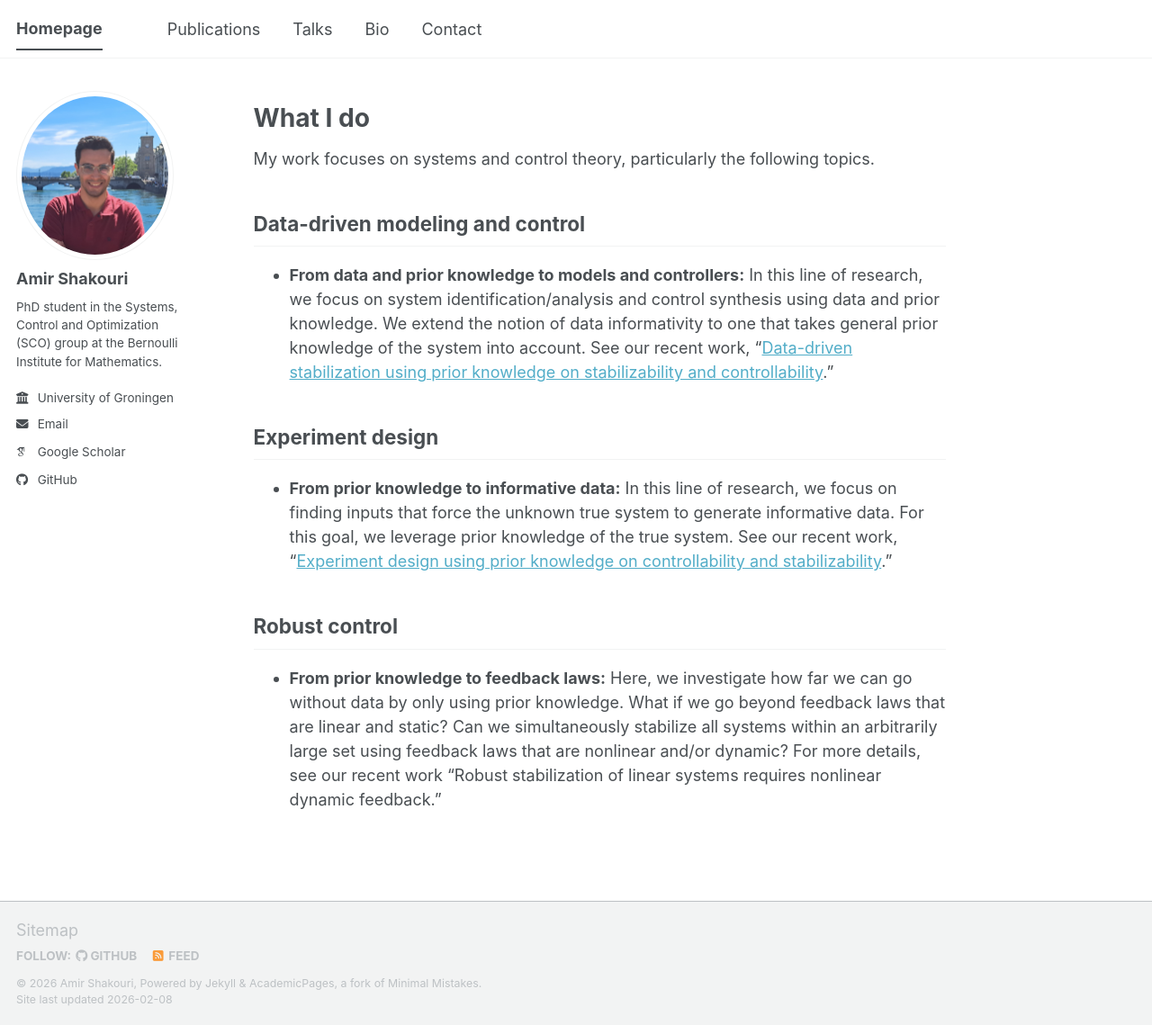
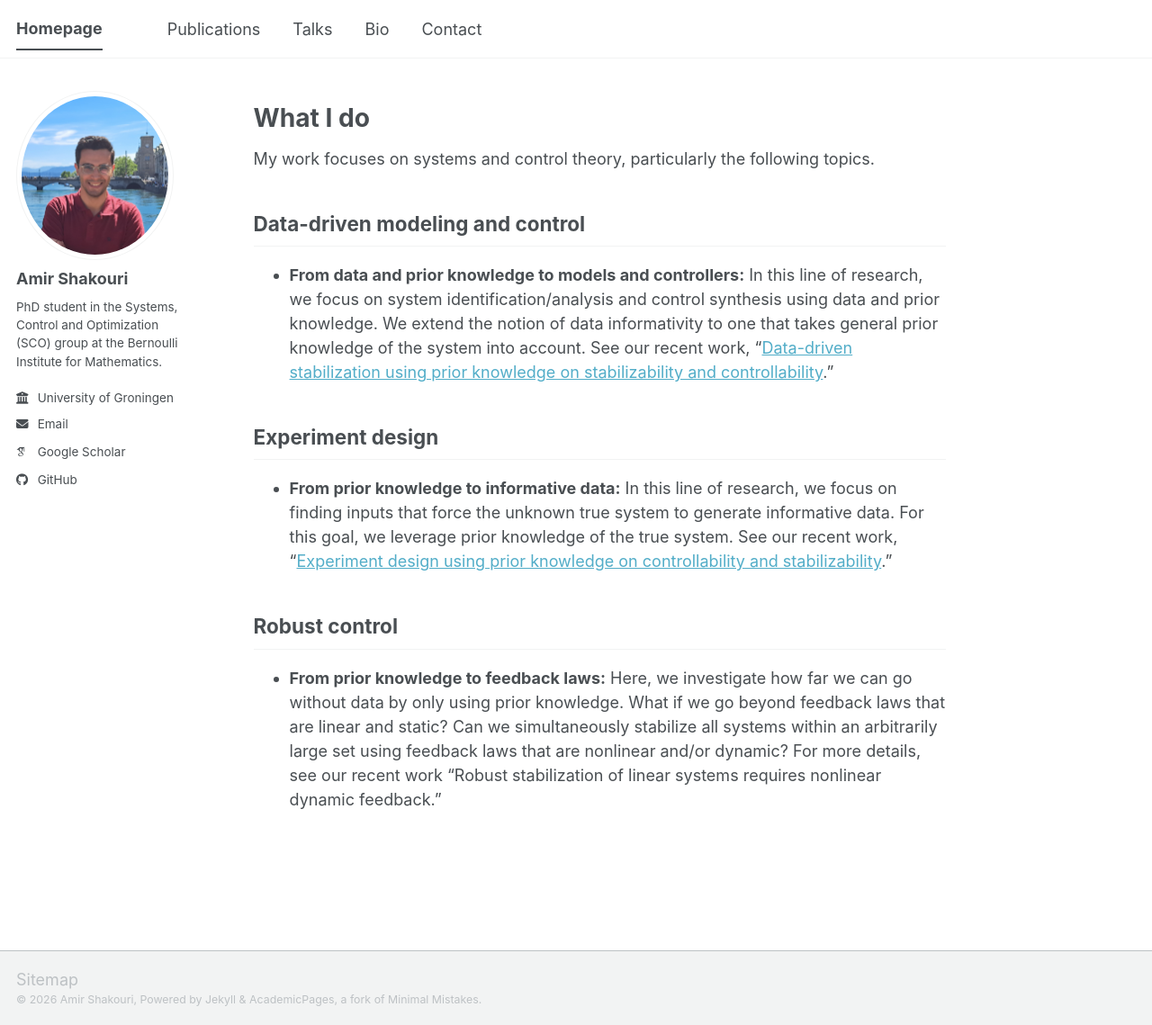
Before and after one commit to a-shakouri/a-shakouri.github.io, a Jekyll site: the page built from _pages/about.md, in a window 1280 px wide and 1139 px high. Shown: the whole window at 90% size. Built offline with Jekyll 4.4.1, drawn with Linux system fonts in a browser that asks for light colours; some web fonts are replaced; a script bundle is joined from its source files by our own code; library files that are not in the unit come from our copies.

Commit message:
Update footer.html

```diff
--- a/_includes/footer.html
+++ b/_includes/footer.html
@@ -1,25 +1,5 @@
 {% include base_path %}
 
-{% if site.author.github or site.author.bitbucket or site.atom_feed.hide != true %}
-<div class="page__footer-follow">
-  <ul class="social-icons">
-    {% if site.data.ui-text[site.locale].follow_label %}
-      <li><strong>{{ site.data.ui-text[site.locale].follow_label }}</strong></li>
-    {% endif %}
-    {% if site.author.github %}
-      <li><a href="https://github.com/{{ site.author.github }}"><i class="fab fa-github" aria-hidden="true"></i> GitHub</a></li>
-    {% endif %}
-    {% if site.author.bitbucket %}
-      <li><a href="https://bitbucket.org/{{ site.author.bitbucket }}"><i class="fab fa-bitbucket" aria-hidden="true"></i> Bitbucket</a></li>
-    {% endif %}
-    {% if site.atom_feed.hide != true %}
-    <li><a href="{% if site.atom_feed.path %}{{ site.atom_feed.path }}{% else %}{{ base_path }}/feed.xml{% endif %}"><i class="fa fa-fw fa-rss-square" aria-hidden="true"></i> {{ site.data.ui-text[site.locale].feed_label | default: "Feed" }}</a></li>
-    {% endif %}
-  </ul>
+<div class="page__footer-copyright">
+  &copy; {{ site.time | date: '%Y' }} {{ site.name | default: site.title }}, {{ site.data.ui-text[site.locale].powered_by | default: "Powered by" }} <a href="https://jekyllrb.com" rel="nofollow">Jekyll</a> &amp; <a href="https://github.com/academicpages/academicpages.github.io">AcademicPages</a>, a fork of <a href="https://mademistakes.com/work/minimal-mistakes-jekyll-theme/" rel="nofollow">Minimal Mistakes</a>.
 </div>
-{% endif %}
-
-<div class="page__footer-copyright">
-  &copy; {{ site.time | date: '%Y' }} {{ site.name | default: site.title }}, {{ site.data.ui-text[site.locale].powered_by | default: "Powered by" }} <a href="https://jekyllrb.com" rel="nofollow">Jekyll</a> &amp; <a href="https://github.com/academicpages/academicpages.github.io">AcademicPages</a>, a fork of <a href="https://mademistakes.com/work/minimal-mistakes-jekyll-theme/" rel="nofollow">Minimal Mistakes</a>.<br />
-  Site last updated {{ "now" | date: '%Y-%m-%d' }}
-</div>
```
